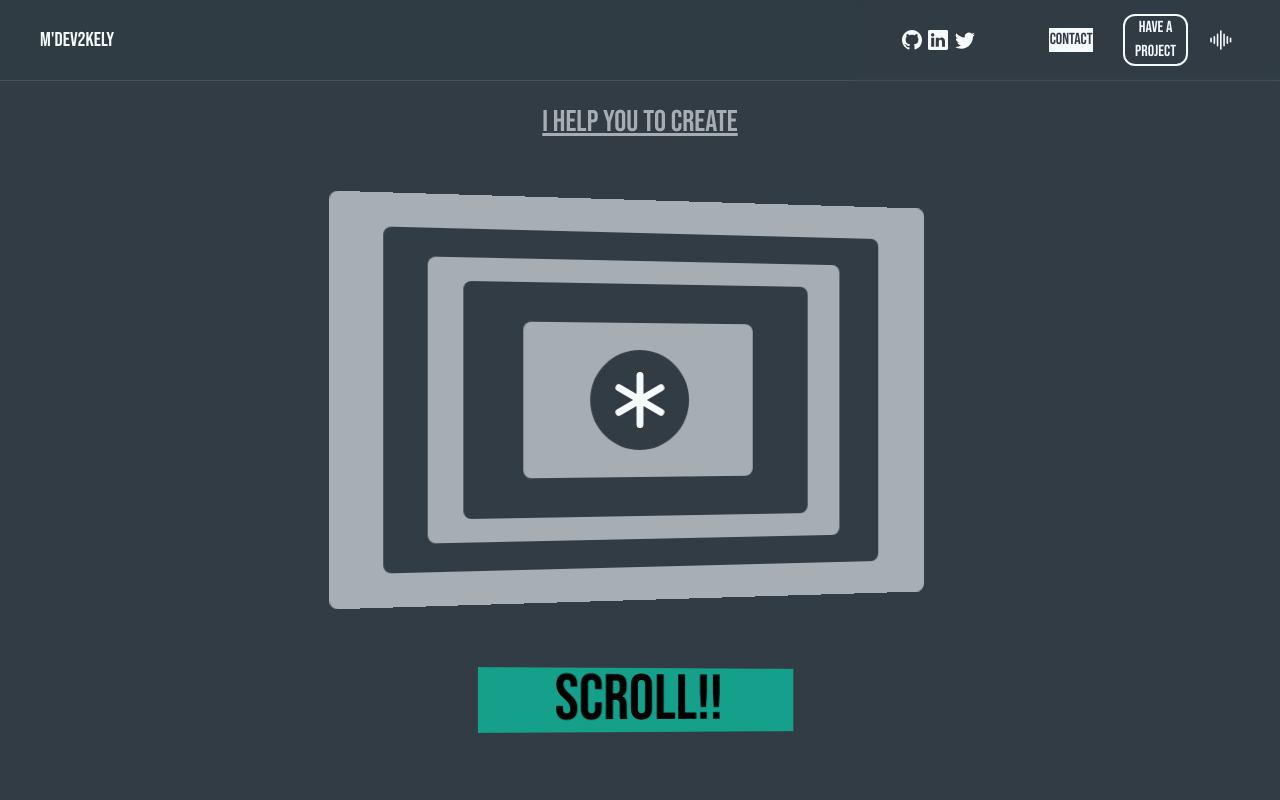
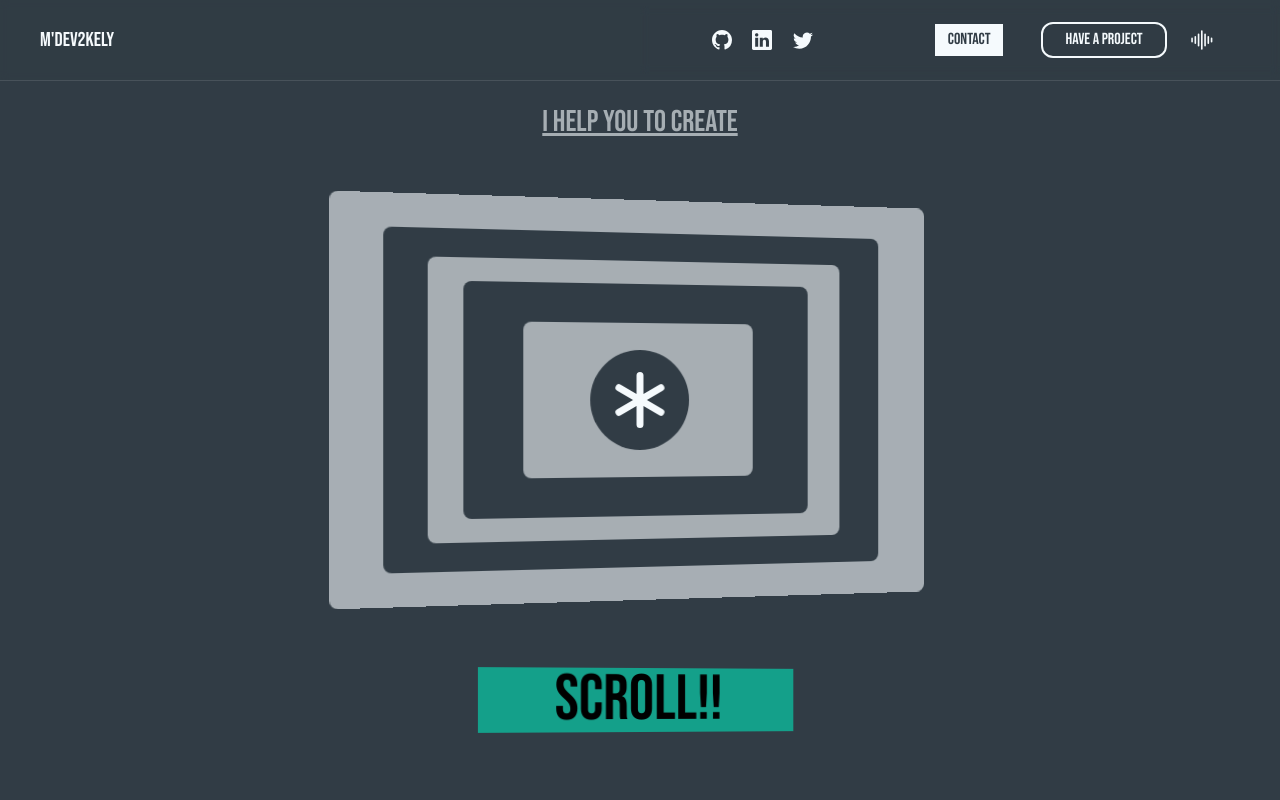
Before and after one commit to THE-AUDIO/gsap-motion, an Angular app: page / in a window 1280 px wide. Shown: the top 800 px of the page. Built offline with nearby package versions, Linux system fonts and the light colour scheme.

Commit message:
nav responsive

```diff
--- a/src/app/app.component.html
+++ b/src/app/app.component.html
@@ -5,11 +5,11 @@
         <li class="text-over text-xl w-1/3 h-full flex justify-start items-center">
           <span class="ml-10">M'Dev2Kely</span>
         </li>
-        <li class="w-1/2 xl:w-1/3 flex justify-end xl:justify-center items-center h-full relative bg-transparent">
+        <li class="w-1/2 xl:w-1/2 2xl:w-1/3 flex justify-end xl:justify-center items-center h-full relative bg-none">
           <svg (click)="this.ToogleMenu()" xmlns="http://www.w3.org/2000/svg" width="36" height="36"  class="bi bi-list-nested fill-over flex xl:hidden mr-10 cursor-pointer" viewBox="0 0 16 16">
             <path fill-rule="evenodd" d="M4.5 11.5A.5.5 0 0 1 5 11h10a.5.5 0 0 1 0 1H5a.5.5 0 0 1-.5-.5m-2-4A.5.5 0 0 1 3 7h10a.5.5 0 0 1 0 1H3a.5.5 0 0 1-.5-.5m-2-4A.5.5 0 0 1 1 3h10a.5.5 0 0 1 0 1H1a.5.5 0 0 1-.5-.5"/>
           </svg>
-          <div class="trans xl:w-full flex justify-start xl:justify-around items-center flex-col absolute top-0 xl:relative xl:flex-row h-screen w-full xl:h-max bg-black/85 p-4 z-50 backdrop-blur-sm xl:bg-transparent -right-full xl:right-0" [ngClass]="{'!right-0': menuState}">
+          <div class="trans xl:w-full flex justify-start xl:justify-around items-center flex-col absolute top-0 xl:relative xl:flex-row h-screen w-full xl:h-max p-4 z-50  backdrop-blur-sm bg-black/85 xl:bg-inherit -right-full xl:right-0" [ngClass]="{'!right-0': menuState}">
             <div class="w-full xl:w-1/5 flex justify-center items-center h-1/4 xl:h-max  relative">
               <svg (click)="this.ToogleMenu()" xmlns="http://www.w3.org/2000/svg" width="36" height="36" class="bi bi-justify-right absolute top-4 right-4 fill-over cursor-pointer flex xl:hidden" viewBox="0 0 16 16">
                 <path fill-rule="evenodd" d="M6 12.5a.5.5 0 0 1 .5-.5h7a.5.5 0 0 1 0 1h-7a.5.5 0 0 1-.5-.5m-4-3a.5.5 0 0 1 .5-.5h11a.5.5 0 0 1 0 1h-11a.5.5 0 0 1-.5-.5m0-3a.5.5 0 0 1 .5-.5h11a.5.5 0 0 1 0 1h-11a.5.5 0 0 1-.5-.5m0-3a.5.5 0 0 1 .5-.5h11a.5.5 0 0 1 0 1h-11a.5.5 0 0 1-.5-.5"/>
@@ -45,12 +45,12 @@
               <ul class="w-full h-full flex justify-around items-center flex-col-reverse xl:flex-row">
                 <li class="w-full xl:w-1/3 flex justify-start xl:justify-center items-center h-1/3 xl:h-max">
                   <button
-                    class="w-2/3 text-primary z-10 relative overflow-hidden bg-over flex justify-center items-cente0">
+                    class="w-2/3 text-primary z-10 relative overflow-hidden bg-over flex justify-center items-cente p-1">
                     <span class="relative z-10">CONTACT</span>
                   </button>
                 </li>
                 <li class="w-full xl:w-1/2 flex justify-start xl:justify-center items-center h-1/3 xl:h-max">
-                  <button class="border-2 border-over rounded-xl w-2/3 text-over">HAVE A PROJECT</button>
+                  <button class="border-2 border-over rounded-xl w-5/6 text-over p-1">HAVE A PROJECT</button>
                 </li>
                 <li class="w-full xl:w-max flex justify-start xl:justify-center items-center h-1/3 xl:h-max">
                   <svg xmlns="http://www.w3.org/2000/svg" width="26" height="26" class="bi bi-soundwave fill-over"
@@ -158,7 +158,7 @@
           </li>
          </ul>
          <div class="w-full flex justify-start items-center flex-col">
-          <h2 #theo class="line text-[10rem] xl:text-[14rem] relative flex justify-start items-center w-full text-secondary/60">
+          <h2 #theo class="line relative flex justify-start items-center w-full text-secondary/60 [font-size:clamp(10rem,10vw,14rem)]">
             <span class="hidden xl:flex">N</span>
             <span class="hidden xl:flex">A</span>
             <span class="hidden xl:flex">N</span>
@@ -176,8 +176,8 @@
             <span>D</span>
             <span>I</span>
             <span>O</span>
+        </h2>
 
-          </h2>
         </div>
       </div>
 
```
Lines whose indentation alone changed are shown as unchanged.
